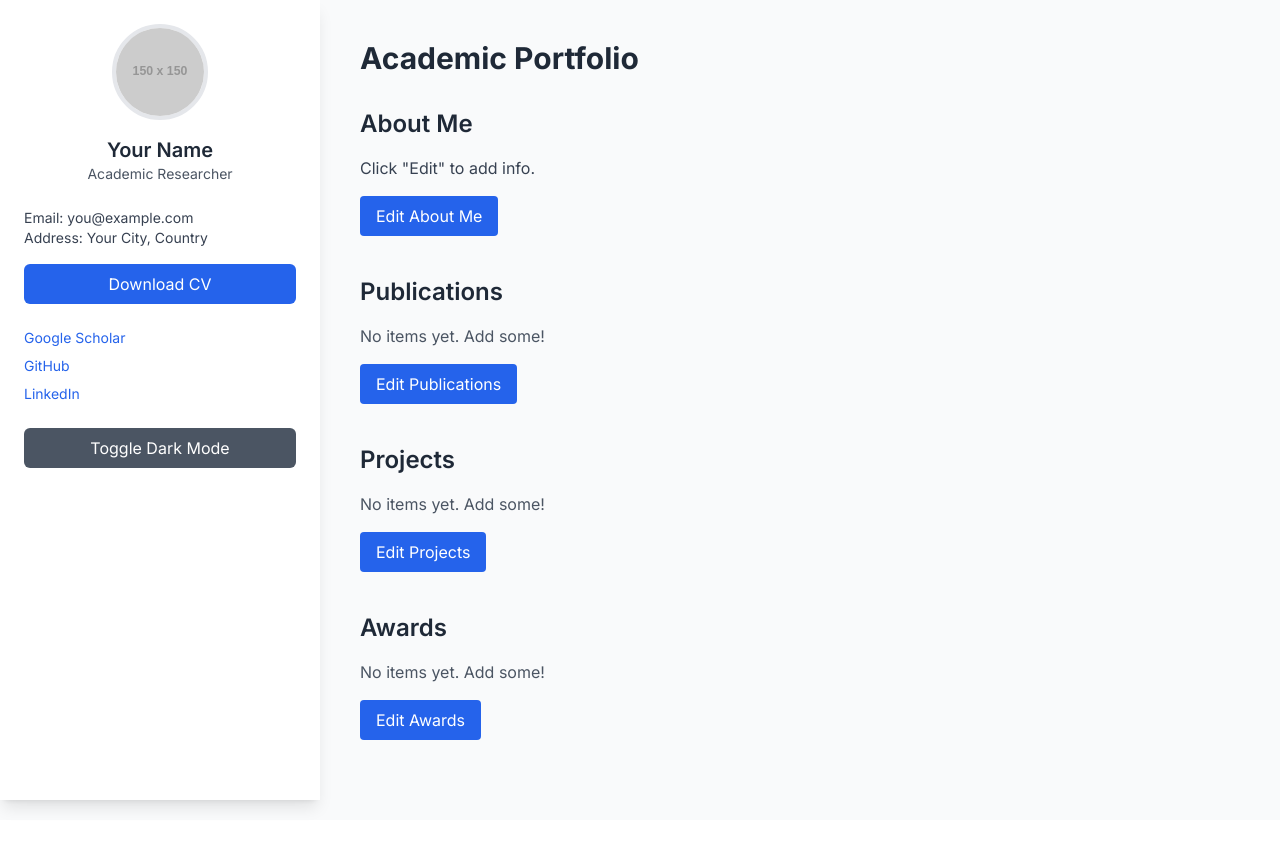
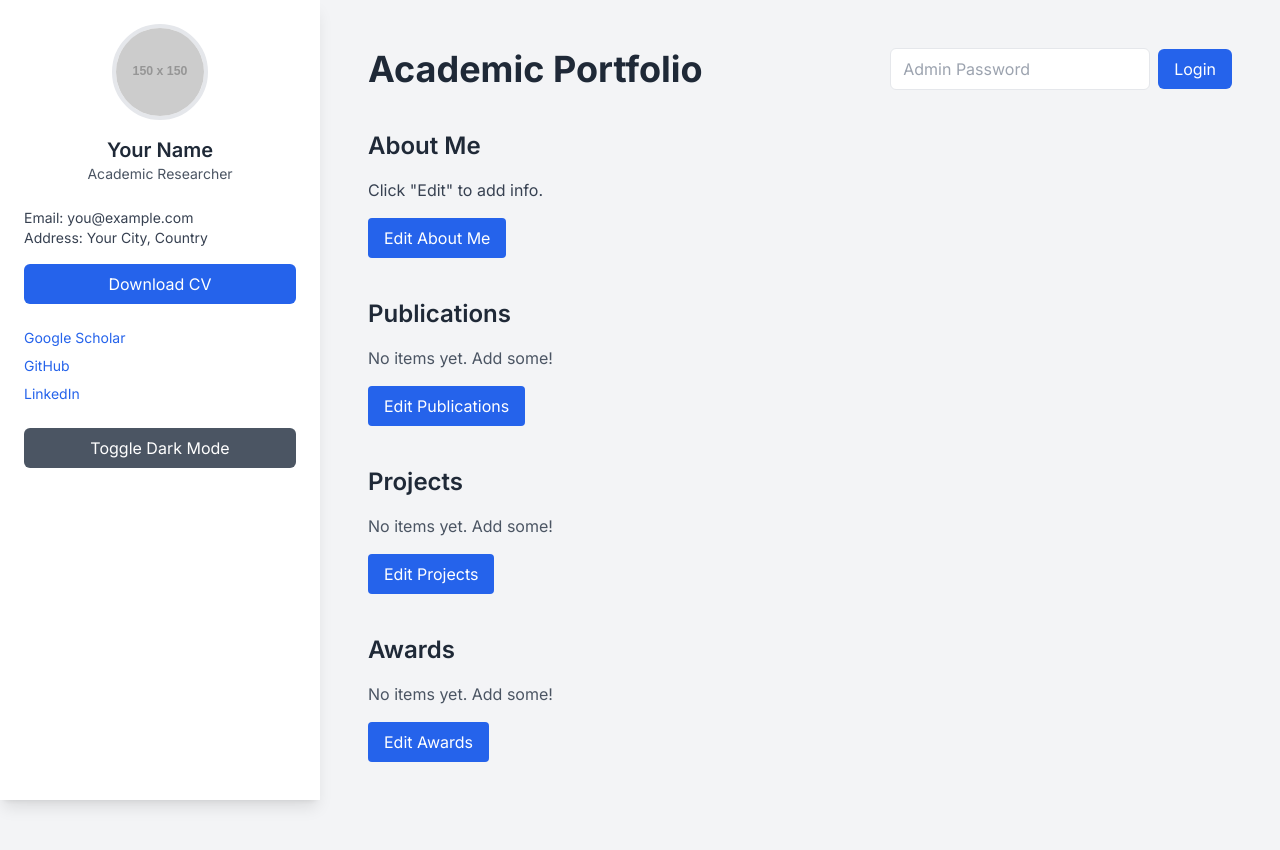
Before and after one commit to 0mehedihasan/Academic-Portfolio, a React (Vite) app: page / in a window 1280 px wide. Before the commit the page ends 820 px from the top, so only its background shows below. Built offline with nearby package versions, Linux system fonts and the light colour scheme.

Commit message:
Update App.jsx

```diff
--- a/src/App.jsx
+++ b/src/App.jsx
@@ -10,6 +10,8 @@ function App() {
     awards: [],
   });
   const [theme, setTheme] = useState('light');
+  const [isAdmin, setIsAdmin] = useState(false);
+  const [loginInput, setLoginInput] = useState('');
 
   useEffect(() => {
     const savedData = localStorage.getItem('portfolioData');
@@ -24,15 +26,52 @@ function App() {
     document.documentElement.className = theme;
   }, [data, theme]);
 
+  const handleLogin = () => {
+    if (loginInput === 'admin123') { // Simple hardcoded password
+      setIsAdmin(true);
+    } else {
+      alert('Incorrect password');
+    }
+    setLoginInput('');
+  };
+
+  const handleLogout = () => setIsAdmin(false);
+
   return (
-    <div className="flex flex-col min-h-screen bg-gray-50 dark:bg-gray-900 transition-colors duration-300 md:flex-row">
+    <div className="flex flex-col min-h-screen bg-gray-100 dark:bg-gray-900 md:flex-row">
       <Sidebar theme={theme} setTheme={setTheme} data={data} />
-      <main className="flex-1 p-6 md:p-10">
-        <h1 className="mb-8 text-3xl font-bold text-gray-800 dark:text-white">Academic Portfolio</h1>
-        <Section title="About Me" type="text" content={data.about} setData={setData} />
-        <Section title="Publications" type="list" items={data.publications} setData={setData} />
-        <Section title="Projects" type="list" items={data.projects} setData={setData} />
-        <Section title="Awards" type="list" items={data.awards} setData={setData} />
+      <main className="flex-1 p-6 md:p-12">
+        <header className="flex items-center justify-between mb-10">
+          <h1 className="text-4xl font-bold text-gray-800 dark:text-white">Academic Portfolio</h1>
+          {!isAdmin ? (
+            <div className="flex items-center space-x-2">
+              <input
+                type="password"
+                value={loginInput}
+                onChange={e => setLoginInput(e.target.value)}
+                placeholder="Admin Password"
+                className="px-3 py-2 border rounded-md dark:bg-gray-700 dark:text-white"
+              />
+              <button
+                onClick={handleLogin}
+                className="px-4 py-2 text-white bg-blue-600 rounded-md hover:bg-blue-700"
+              >
+                Login
+              </button>
+            </div>
+          ) : (
+            <button
+              onClick={handleLogout}
+              className="px-4 py-2 text-white bg-red-600 rounded-md hover:bg-red-700"
+            >
+              Logout
+            </button>
+          )}
+        </header>
+        <Section title="About Me" type="text" content={data.about} setData={setData} isAdmin={isAdmin} />
+        <Section title="Publications" type="list" items={data.publications} setData={setData} isAdmin={isAdmin} />
+        <Section title="Projects" type="list" items={data.projects} setData={setData} isAdmin={isAdmin} />
+        <Section title="Awards" type="list" items={data.awards} setData={setData} isAdmin={isAdmin} />
       </main>
     </div>
   );
```
